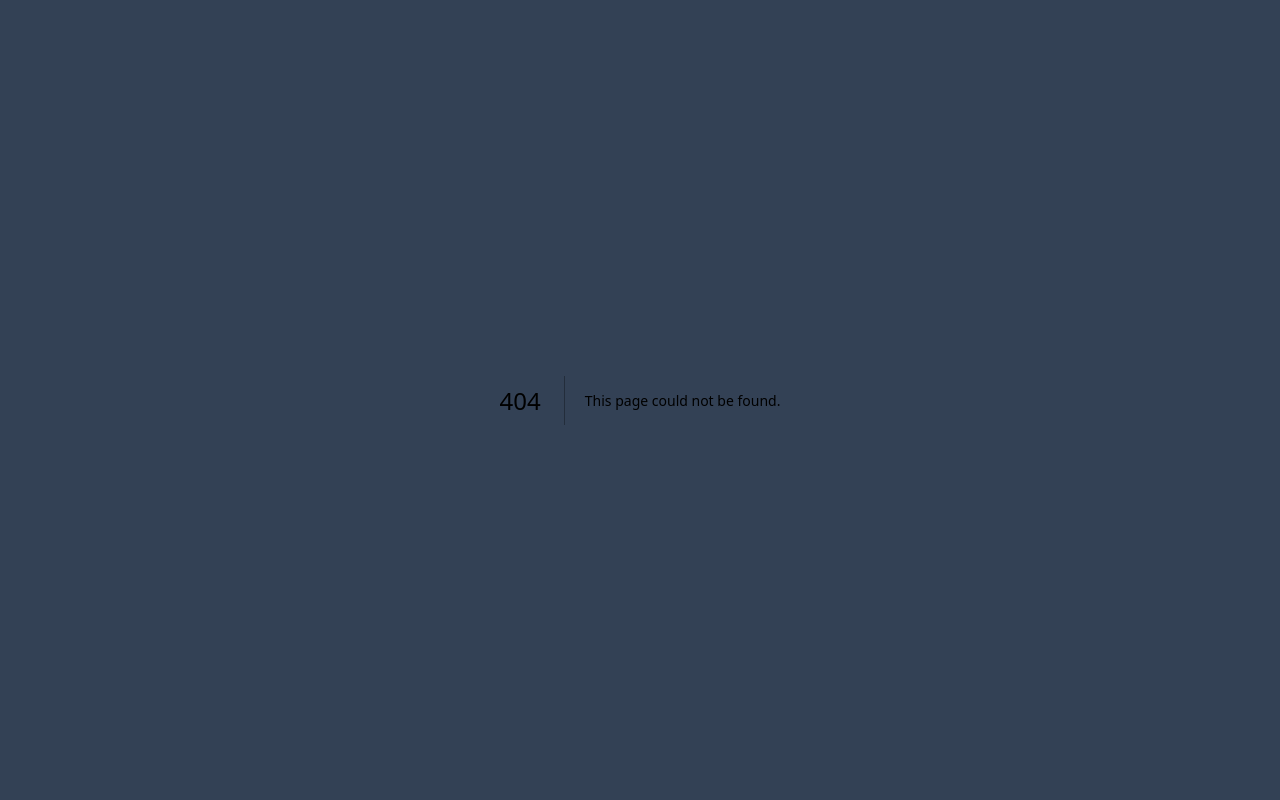
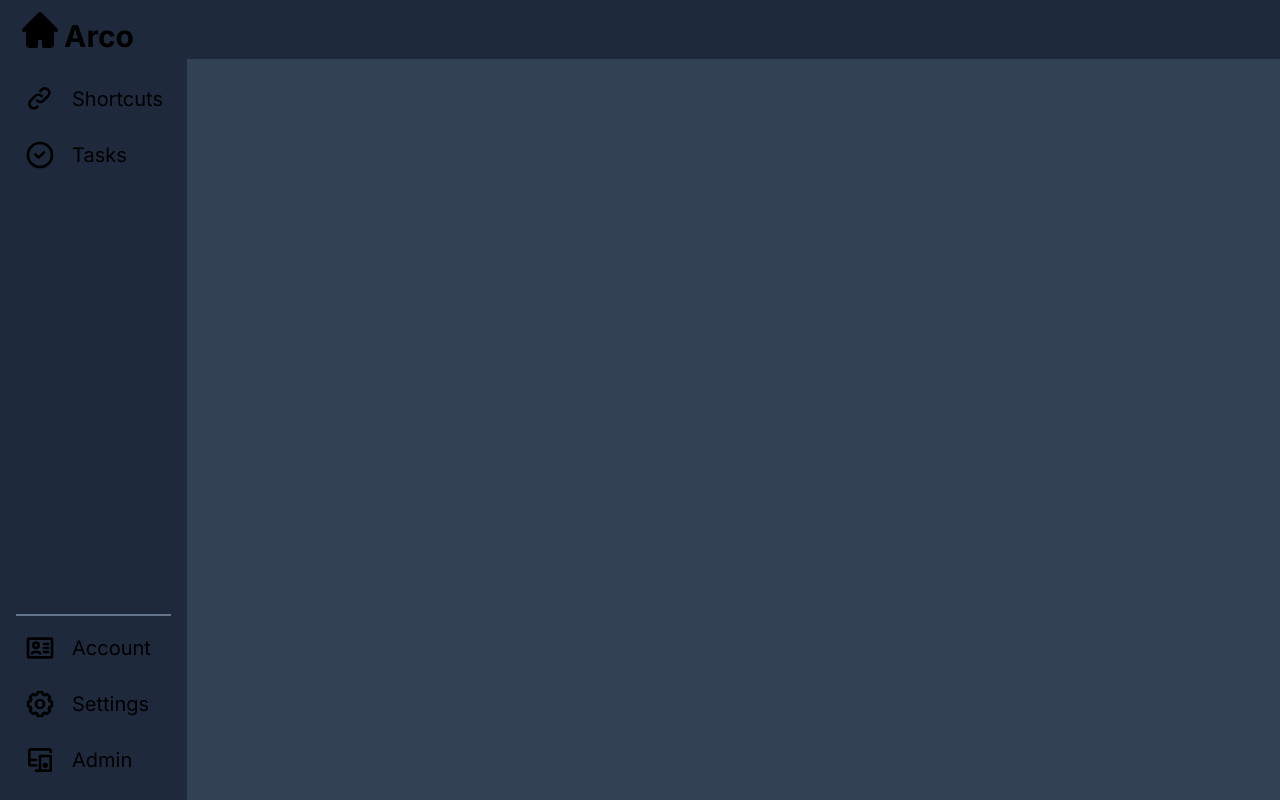
Before and after one commit to adrianLach/NextJS_NextAuth_TS_Prisma_TailwindCSS_ESlint, a Next.js app: page /apps/shortcuts in a window 1280 px wide. Before the commit this address had no page. Built offline with nearby package versions, Linux system fonts and the light colour scheme.

Commit message:
Added Shortcuts Page

```diff
--- /dev/null
+++ b/src/app/apps/shortcuts/page.tsx
@@ -0,0 +1,9 @@
+'use server'
+
+export default async function Shortcuts() {
+
+    return (
+        <main className='text-white w-full p-4'>
+        </main>
+    )
+}
```
